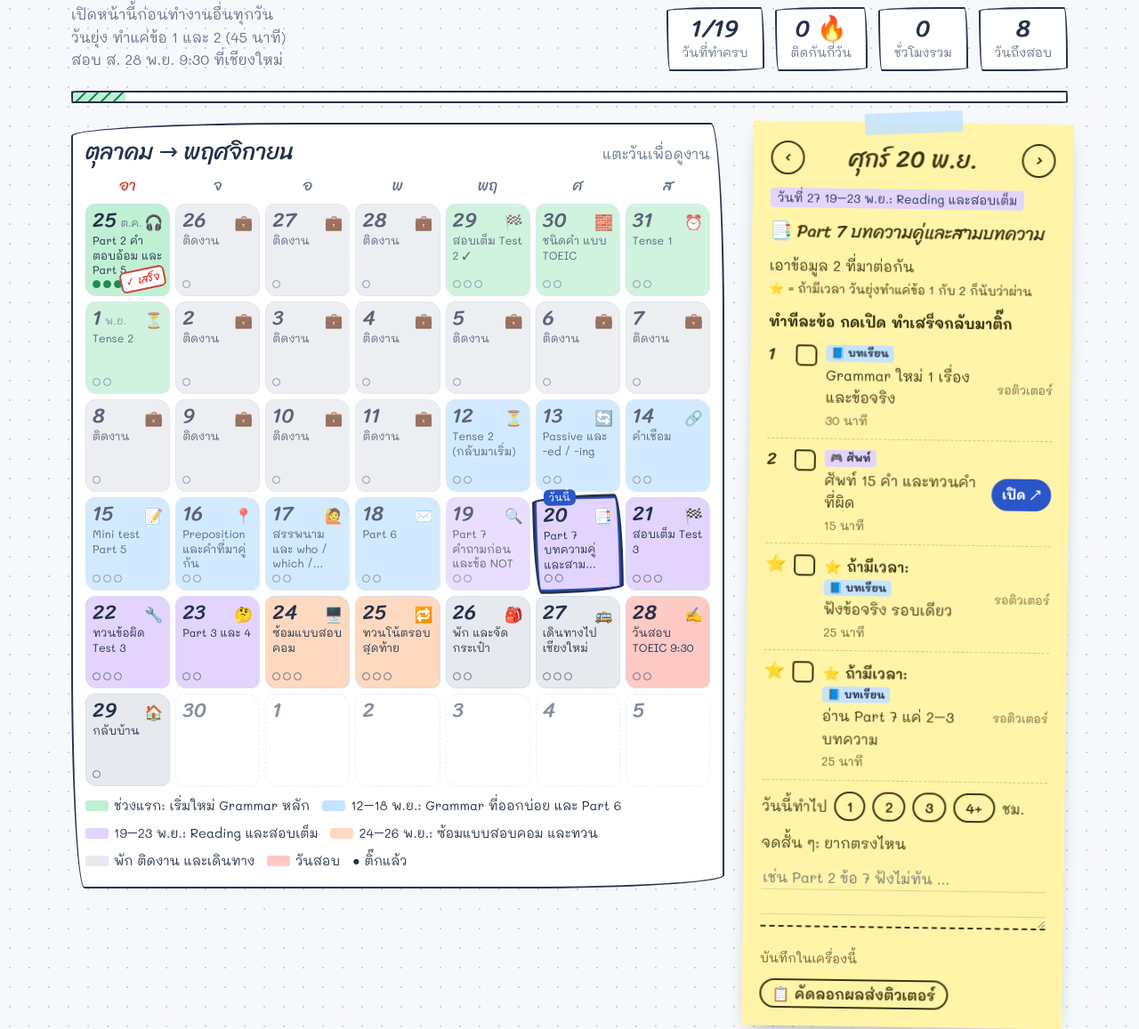
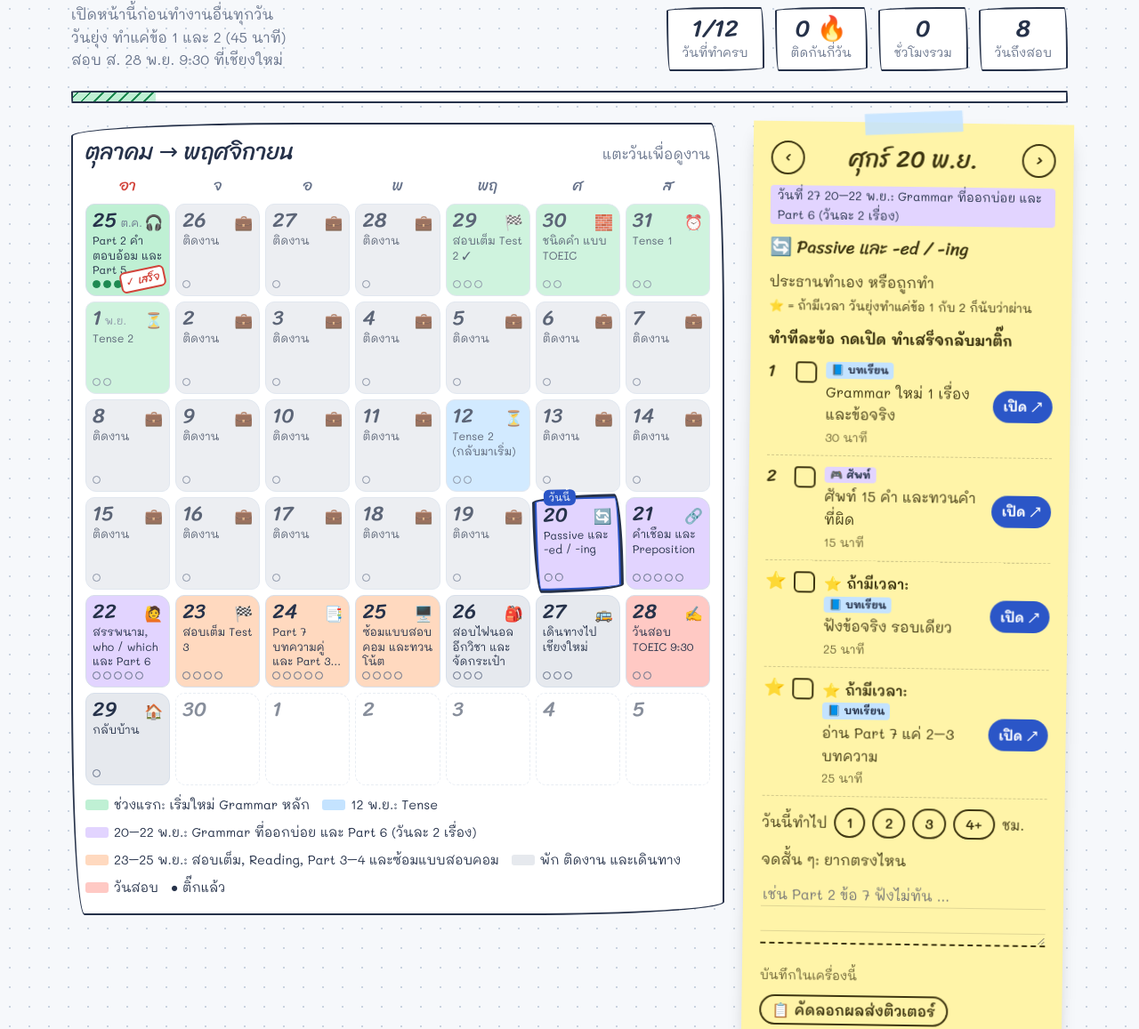
Before and after one commit to nongsaxso123/my-toeic-plan, a plain HTML site: page index.html in a window 1280 px wide. Shown: the part 155-1312 px from the top of the page at 89% size. Drawn offline with Linux system fonts and the light colour scheme.

Commit message:
Calendar: new plan from 20 Nov (2 lessons a day, Test 3 on 23 Nov)
Co-Authored-By: Claude Opus 5.5 <noreply@anthropic.com>

```diff
--- a/index.html
+++ b/index.html
@@ -236,7 +236,7 @@ textarea{width:100%;min-height:70px;background:transparent;border:none;border-bo
         <p class="sub">เปิดเฉพาะวันที่ปฏิทินบอก</p>
         <ul>
           <li>Test 2 ✓ เสร็จ</li>
-          <li>Test 3 วันเสาร์ 21 พ.ย.</li>
+          <li>Test 3 วันจันทร์ 23 พ.ย.</li>
         </ul>
       </div>
       <div class="dirbox">
@@ -254,9 +254,9 @@ const START = new Date(2026, 9, 25);
 const EXAM = new Date(2026, 10, 28);
 const WEEKS = {
   w1:{label:"ช่วงแรก: เริ่มใหม่ Grammar หลัก"},
-  w2:{label:"12–18 พ.ย.: Grammar ที่ออกบ่อย และ Part 6"},
-  w3:{label:"19–23 พ.ย.: Reading และสอบเต็ม"},
-  w4:{label:"24–26 พ.ย.: ซ้อมแบบสอบคอม และทวน"},
+  w2:{label:"12 พ.ย.: Tense"},
+  w3:{label:"20–22 พ.ย.: Grammar ที่ออกบ่อย และ Part 6 (วันละ 2 เรื่อง)"},
+  w4:{label:"23–25 พ.ย.: สอบเต็ม, Reading, Part 3–4 และซ้อมแบบสอบคอม"},
   w5:{label:"พัก ติดงาน และเดินทาง"},
   w6:{label:"วันสอบ"}
 };
@@ -297,6 +297,10 @@ const BOX = url=>[["lesson","learn","Grammar ใหม่ 1 เรื่อง
   ["listen","learn","ฟังข้อจริง รอบเดียว","25 นาที",url&&url+"#listen",true],
   ["read","learn","อ่าน Part 7 แค่ 2–3 บทความ","25 นาที",url&&url+"#read",true]];
 const WORK = ["w5","💼","ติดงาน","ไม่เป็นไร ไม่ต้องตามทำย้อนหลัง",[["rest","rest","พัก","",null]]];
+/* from 20 Nov: 4–5 hours a day for TOEIC, so 2 lessons a day and listen / read are not optional any more */
+const BOX2 = (a, b, nameA, nameB)=>[["lesson","learn",`① ${nameA}`,"40 นาที",a], ["lesson2","learn",`② ${nameB}`,"40 นาที",b],
+  ["listen","learn","ฟังข้อจริง รอบเดียว","30 นาที",a&&a+"#listen"],
+  ["read","learn","อ่าน Part 7","30 นาที",b&&b+"#read"], tVocab];
 const REST = (extra, url)=>[["chill","rest","ฟังเพลงหรือพอดแคสต์","30 นาที",null], ["sleep","rest",extra||"นอนเร็ว","",extra?(url||PAGE.examday):null]];
 
 /* [week, icon, topic, detail, tasks, lessonUrl] — one per day from 25 Oct.
@@ -311,20 +315,15 @@ const PLAN = [
  /* 2–11 Nov: busy with other work. New plan from 12 Nov (study this FIRST each day, before other work). */
  WORK, WORK, WORK, WORK, WORK, WORK, WORK, WORK, WORK, WORK,
  ["w2","⏳","Tense 2 (กลับมาเริ่ม)","by the time, by next month, had + V3",BOX(PAGE.L[3]),PAGE.L[3]],
- ["w2","🔄","Passive และ -ed / -ing","ประธานทำเอง หรือถูกทำ",BOX(PAGE.L[4]),PAGE.L[4]],
- ["w2","🔗","คำเชื่อม","because / although / unless / in order to",BOX(PAGE.L[5]),PAGE.L[5]],
- ["w2","📝","Mini test Part 5","30 ข้อ 12 นาที แล้วทวนข้อผิด",MINI("Part 5 30 ข้อ จับเวลา 12 นาที")],
- ["w2","📍","Preposition และคำที่มาคู่กัน","in charge of, responsible for ...",BOX(PAGE.L[6]),PAGE.L[6]],
- ["w2","🙋","สรรพนาม และ who / which / whose","his / him / himself และคำแทนคำนาม",BOX(PAGE.L[7]),PAGE.L[7]],
- ["w2","✉️","Part 6","เติมคำ และเติมประโยคในบทความ",BOX(PAGE.L[8]),PAGE.L[8]],
- ["w3","🔍","Part 7 คำถามก่อน และข้อ NOT","หาเฉพาะจุดที่ถาม และเดาความหมายคำ",BOX(PAGE.L[9]),PAGE.L[9]],
- ["w3","📑","Part 7 บทความคู่และสามบทความ","เอาข้อมูล 2 ที่มาต่อกัน",BOX(PAGE.L[10]),PAGE.L[10]],
- ["w3","🏁","สอบเต็ม Test 3","วันเสาร์ ทำครั้งเดียว 2 ชั่วโมง",FULL("สอบเต็ม Test 3",T3)],
- ["w3","🔧","ทวนข้อผิด Test 3","ส่งข้อผิดให้ติวเตอร์อธิบาย",REVIEW],
- ["w3","🤔","Part 3 และ 4","อ่านคำถามก่อนเสียงมา และข้อกราฟิก",BOX(PAGE.L[11]),PAGE.L[11]],
- ["w4","🖥️","ซ้อมแบบสอบคอม","Part 1–2 ฟังแล้วตอบเลย ไม่ดูคำถามก่อน คืนนี้ลอยกระทง",MINI("ซ้อมฟังแบบสอบคอม ย้อนไม่ได้")],
- ["w4","🔁","ทวนโน้ตรอบสุดท้าย","กฎที่จดไว้ทั้งเดือน และศัพท์",[["review","review","อ่านโน้ตกฎที่จดไว้","40 นาที",null], ["listen","daily","ฟังเสียงจริง Part 2 ซ้ำ","30 นาที",PAGE.daily], tVocab]],
- ["w5","🎒","พัก และจัดกระเป๋า","บัตรประชาชน ใบจอง ตั๋วรถ นอนเร็ว",REST("จัดกระเป๋าตามรายการ",PAGE.trip)],
+ /* 13–19 Nov: away. New plan from 20 Nov (4–5 hours a day). */
+ WORK, WORK, WORK, WORK, WORK, WORK, WORK,
+ ["w3","🔄","Passive และ -ed / -ing","ประธานทำเอง หรือถูกทำ",BOX(PAGE.L[4]),PAGE.L[4]],
+ ["w3","🔗","คำเชื่อม และ Preposition","although / despite / unless และ in charge of ...",BOX2(PAGE.L[5],PAGE.L[6],"คำเชื่อม","Preposition และคำที่มาคู่กัน"),PAGE.L[5]],
+ ["w3","🙋","สรรพนาม, who / which และ Part 6","his / him / himself และเติมคำในบทความ",BOX2(PAGE.L[7],PAGE.L[8],"สรรพนาม และ who / which","Part 6"),PAGE.L[7]],
+ ["w4","🏁","สอบเต็ม Test 3","ฟังรอบเดียวเหมือนสอบจริง แล้วทวนข้อผิด",[["test","test","สอบเต็ม Test 3","2 ชั่วโมง",T3], ["score","test","จดคะแนนลงช่องบันทึก","5 นาที",null], ["review","review","ดูข้อผิดทีละข้อ","60 นาที",null], tVocab]],
+ ["w4","📑","Part 7 บทความคู่ และ Part 3–4","เอาข้อมูล 2 ที่มาต่อกัน และอ่านคำถามก่อนเสียงมา",BOX2(PAGE.L[9],PAGE.L[10],"Part 7 บทความคู่ และข้อ NOT","Part 3 และ 4"),PAGE.L[9]],
+ ["w4","🖥️","ซ้อมแบบสอบคอม และทวนโน้ต","Part 1–2 ฟังแล้วตอบเลย ไม่ดูคำถามก่อน",[["test","test","Part 5 30 ข้อ จับเวลา 12 นาที","15 นาที",null], ["sim","test","ซ้อมฟังแบบสอบคอม ย้อนไม่ได้","40 นาที",null], ["review","review","อ่านโน้ตกฎที่จดไว้","40 นาที",null], tVocab]],
+ ["w5","🎒","สอบไฟนอลอีกวิชา และจัดกระเป๋า","ศัพท์แค่ 15 นาที บัตรประชาชน ใบจอง ตั๋วรถ นอนเร็ว",[tVocab, ["pack","rest","จัดกระเป๋าตามรายการ","",PAGE.trip||PAGE.examday], ["sleep","rest","นอนเร็ว","",null]]],
  ["w5","🚌","เดินทางไปเชียงใหม่","เวลารถรอจองตั๋ว",[["go","trip","ขึ้นรถไปเชียงใหม่","เวลารอจองตั๋ว",PAGE.trip], ["site","trip","ไปดูทางไปสนามสอบ","ถ้าถึงก่อนมืด",PAGE.trip], ["sleep","rest","นอนก่อน 4 ทุ่ม","",null]]],
  ["w6","✍️","วันสอบ TOEIC 9:30","ถึงสนามสอบ 8:30 เอาบัตรประชาชนไป",[["exam","trip","ไปสอบ ถึงก่อน 8:30","บัตรประชาชน",PAGE.trip], ["score","test","จดคะแนนลงช่องบันทึก","รอบคอมเห็นคะแนนทันที",null]]],
  ["w5","🏠","กลับบ้าน","เวลารถรอจองตั๋ว",[["back","trip","ขึ้นรถกลับ","เวลารอจองตั๋ว",PAGE.trip]]]
```
